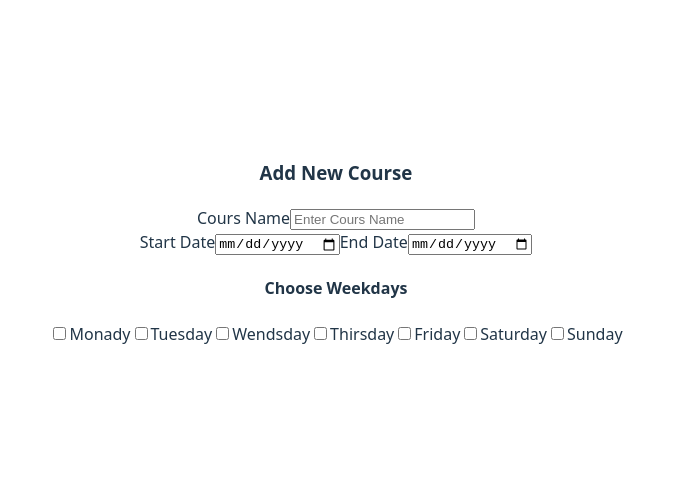
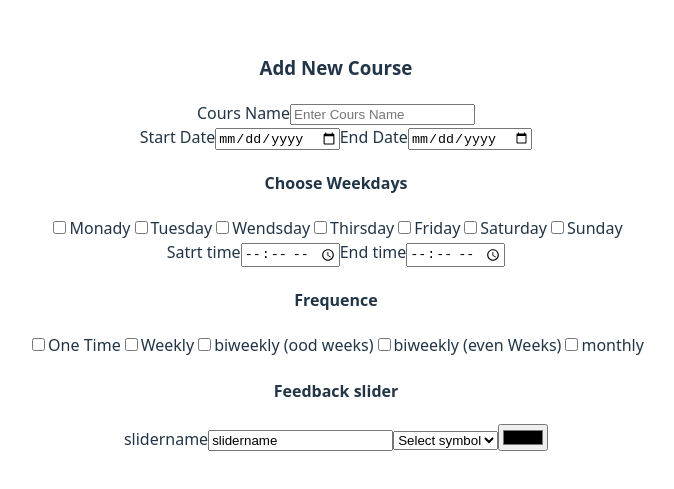
Before and after one commit to j0lev/swipeback-frontend, a React (Vite) app: page /doz/newCourse in a window 1280 px wide. Shown: the part 157-646 px from the top of the page, without its empty margins (304-978 px from the left). Built offline with nearby package versions, Linux system fonts and the light colour scheme.

Commit message:
adding basic form structure

```diff
--- a/package.json
+++ b/package.json
@@ -10,6 +10,7 @@
     "preview": "vite preview"
   },
   "dependencies": {
+    "bootstrap": "^5.3.8",
     "react": "^19.2.0",
     "react-dom": "^19.2.0",
     "react-router-dom": "^7.11.0"
--- a/src/routes/newCourses.jsx
+++ b/src/routes/newCourses.jsx
@@ -17,7 +17,7 @@ function NewCourse(){
                     </div>
                     <div>
                         <h4>Choose Weekdays</h4>
-                        <input type="checkbox" id="wdmon" name="wdmon" value={"monday"} />
+                        <input type="checkbox" id="wdmon" name="wdmon" value={"monday"} selected/>
                         <label htmlFor="wdmon">Monady</label>
                         <input type="checkbox" id="wdtue" name="wdtue" value={"tuesday"} />
                         <label htmlFor="wdtue">Tuesday</label>
@@ -31,7 +31,44 @@ function NewCourse(){
                         <label htmlFor="wdsat">Saturday</label>
                         <input type="checkbox" id="wdsun" name="wdsun" value={"sunday"} />
                         <label htmlFor="wdsun">Sunday</label>
+                        <div>
+                            <label htmlFor="sttime">Satrt time</label>
+                            <input type="time" id="sttime" name="sttime"/>
+                            <label htmlFor="endtime">End time</label>
+                            <input type="time" id="endtime" name="endtime"/>
+                        </div>
                     </div>
+                    <div>
+                        <h4>Frequence</h4>
+                        <input type="checkbox" id="Onetime" name="Onetime" value={"Onetime"} />
+                        <label htmlFor="Onetime">One Time</label>
+                        <input type="checkbox" id="wkly" name="wkly" value={"wkly"} selected/>
+                        <label htmlFor="wkly">Weekly</label>
+
+                        <input type="checkbox" id="bwklyodd" name="bwklyodd" value={"bwklyodd"} />
+                        <label htmlFor="bwklyodd">biweekly (ood weeks)</label>
+                        <input type="checkbox" id="bwklyeven" name="bwklyeven" value={"bwklyeven"} />
+                        <label htmlFor="bwklyeven">biweekly (even Weeks)</label>
+                        <input type="checkbox" id="mnthly" name="mnthly" value={"mnthly"} />
+                        <label htmlFor="mnthly">monthly</label>
+
+
+                    </div>
+
+                    <div>
+                        <h4>Feedback slider</h4>
+                        <label htmlFor="slidername">slidername</label>
+                        <input type="text" id="slidername" name="slidername" value={"slidername"} />
+                        <select name="symbol" id="symbol">
+                            <option value={""}>Select symbol</option>
+                            <option value={"bulb"}>bulb</option>
+                            <option value={"book"}>book</option>
+                            <option value={"lins"}>linse</option>
+                        </select>
+                        <input type="color" id="color" name="color" value={"color"}/>
+
+                    </div>
+
                 </form>
             </div>
 
```
Also changed, not shown: 1 other file (tests, documents, lock files or other folders).
